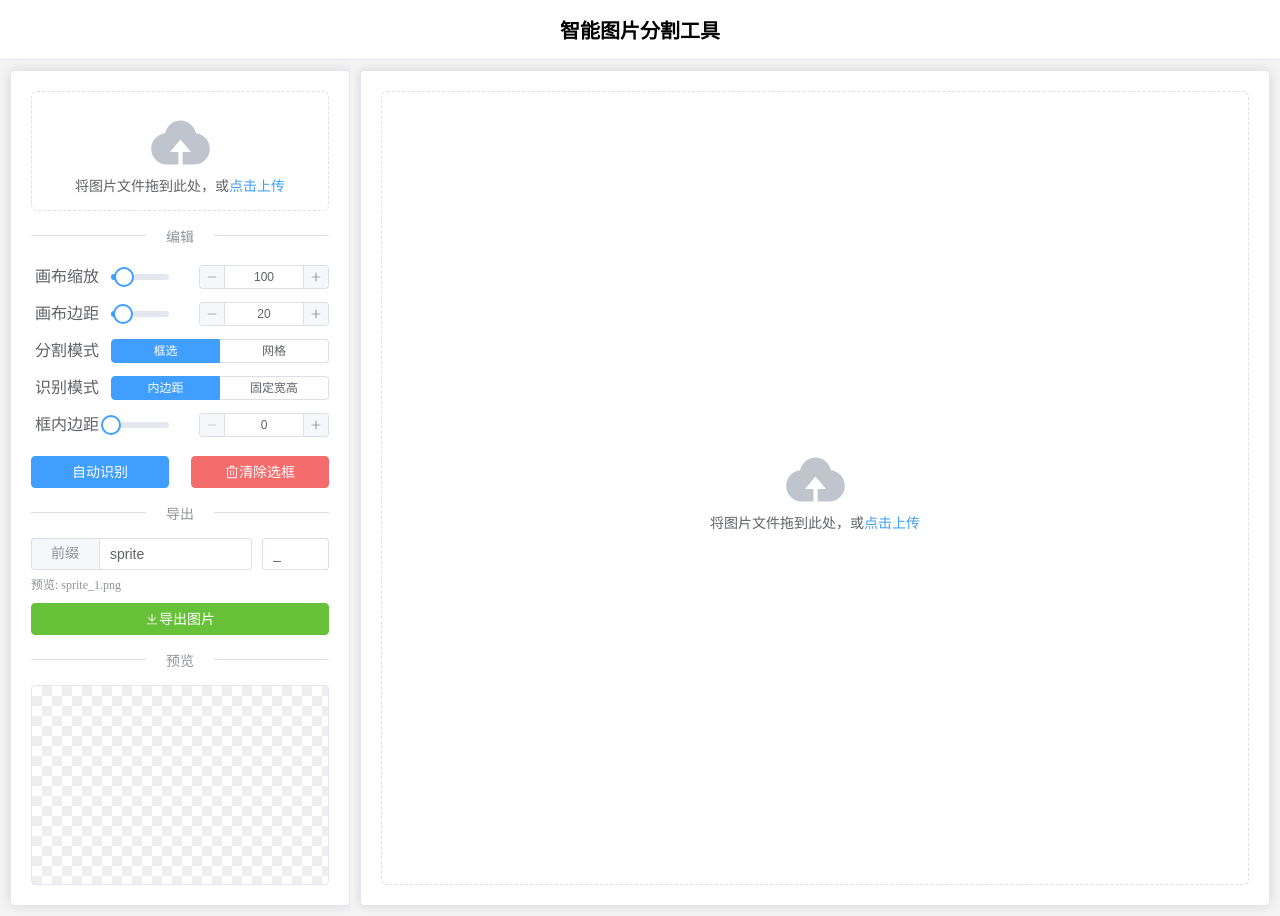
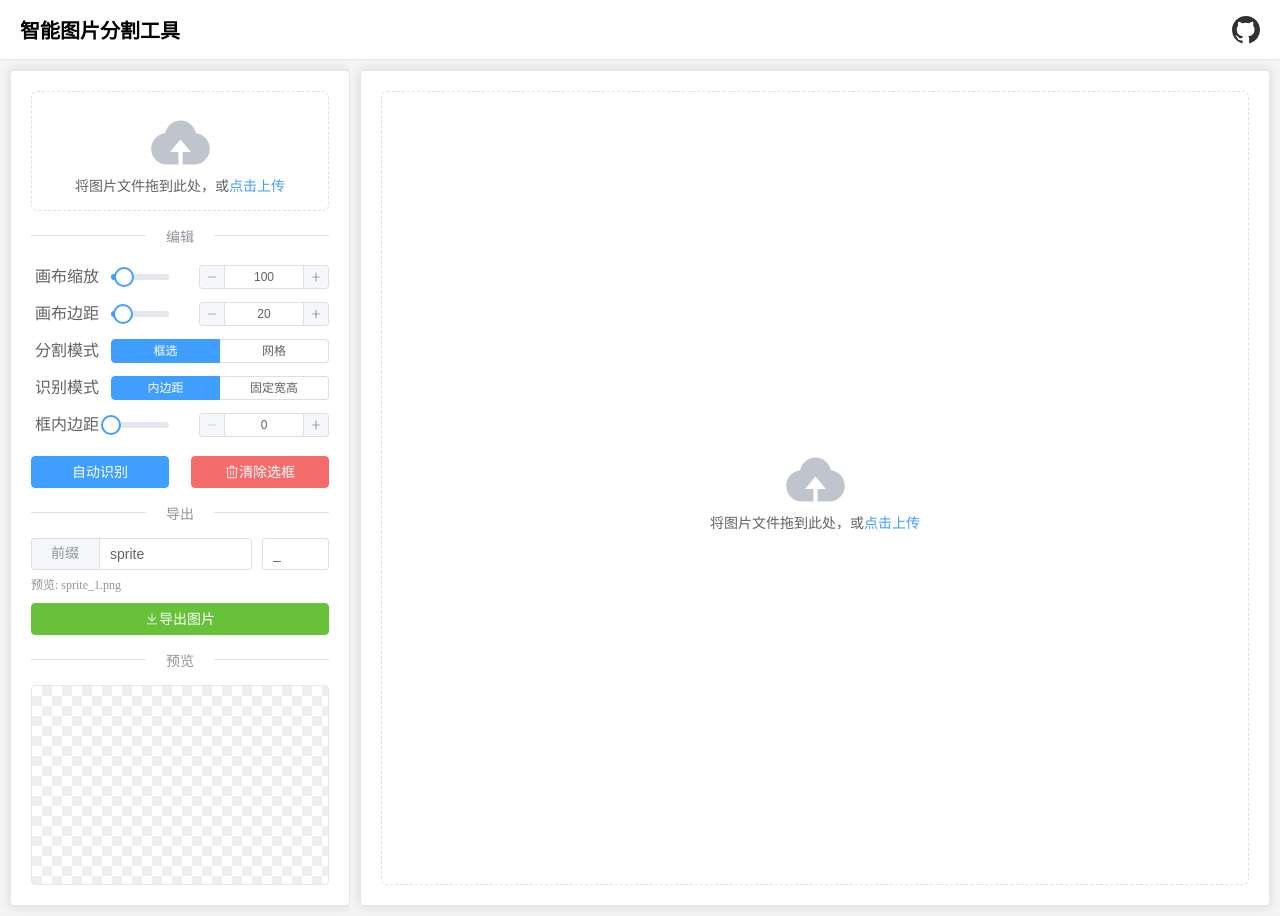
Before and after one commit to ask-tao/image-splitter, a Vue app: page / in a window 1280 px wide. Built offline with nearby package versions, Linux system fonts and the light colour scheme.

Commit message:
feat(header): 在 Header 右侧添加 GitHub 仓库链接
- 将 Header 标题左对齐。
- 在 Header 右侧新增 GitHub 图标，点击可跳转至项目仓库地址。

```diff
--- a/src/App.vue
+++ b/src/App.vue
@@ -2,6 +2,11 @@
   <el-container class="app-container">
     <el-header class="app-header">
       <h1>智能图片分割工具</h1>
+      <a href="https://github.com/ask-tao/imgsplit" target="_blank" rel="noopener noreferrer" class="github-link">
+        <svg viewBox="0 0 1024 1024" width="28" height="28" fill="currentColor" style="vertical-align: middle;">
+          <path d="M512 0C229.25 0 0 229.25 0 512a512.2 512.2 0 0 0 351.22 488.22c25.5 4.72 34.8-11.05 34.8-24.52v-86.42c-153.4 33.3-185.88-73.82-185.88-73.82-23.2-58.92-56.65-74.6-56.65-74.6-46.3-31.65 3.5-31 3.5-31 51.2 3.62 78.2 52.58 78.2 52.58 45.48 77.92 119.22 55.42 148.22 42.42a107.36 107.36 0 0 1 32.4-65.82c-113.1-12.8-231.9-56.55-231.9-251.5a196.3 196.3 0 0 1 52.6-137.32 184.18 184.18 0 0 1 5-135.5s42.7-13.68 140 52.2a485.32 485.32 0 0 1 255 0c97.3-65.88 140-52.2 140-52.2a184.18 184.18 0 0 1 5 135.5 196.3 196.3 0 0 1 52.6 137.32c0 195.4-119.1 238.5-232.4 251.1a123.32 123.32 0 0 1 34.6 94.92v140.32c0 13.6 9.2 29.4 35 24.5A512.2 512.2 0 0 0 1024 512C1024 229.25 794.75 0 512 0z"></path>
+        </svg>
+      </a>
     </el-header>
     <el-container class="content-container">
       <el-aside width="350px" class="sidebar">
@@ -209,15 +214,26 @@ body,
 .app-header {
   display: flex;
   align-items: center;
-  justify-content: center;
+  justify-content: space-between;
   background-color: #ffffff;
   border-bottom: 1px solid #e4e7ed;
-  padding: 0 10px;
+  padding: 0 20px;
 }
 
 .app-header h1 {
   margin: 0;
   font-size: 20px;
+}
+
+.github-link {
+  color: #303133;
+  text-decoration: none;
+  display: flex;
+  align-items: center;
+}
+
+.github-link:hover {
+  color: #606266;
 }
 
 .main-content {
```
